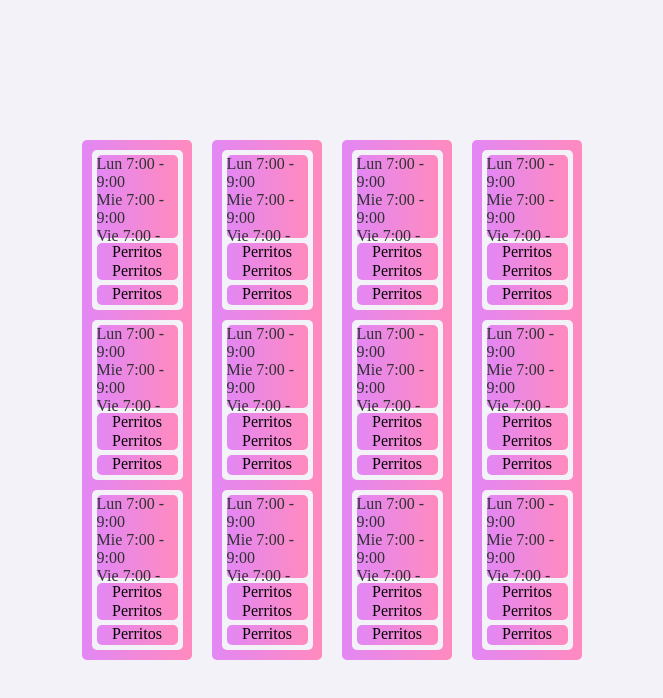
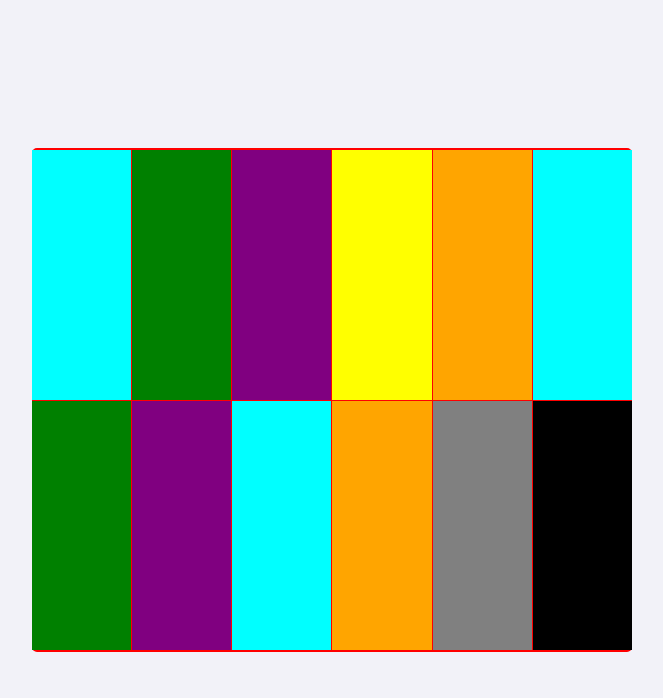
Before and after one commit to marcoale04/Schedule_organizer, a React (Vite) app in the folder front/: page /playground in a window 1280 px wide. Shown: the top 698 px of the page, without its empty margins (308-971 px from the left). Built offline with nearby package versions, Linux system fonts and the light colour scheme.

Commit message:
first try on schedule

```diff
--- a/front/src/Components/Carousel/Carousel.tsx
+++ b/front/src/Components/Carousel/Carousel.tsx
@@ -1,3 +1,4 @@
+import { useState } from "react";
 import "./carousel.css"
 
 interface Props {
@@ -6,14 +7,46 @@ interface Props {
 
 export const Carousel = (props: Props) => {
 
+    let [selected, setSelected] = useState(0)
+
     return(
         <>
-        <div className="carousel-container">
+        <div className={`carousel-container `}>
 
+            <div
+                style={{
+                    display: "flex",
+                    width: "100%",
+                    justifyContent: "center",
+                    alignItems:"center",
+                    gap: "15px",
+                    right: "0"
+
+                }}
+                className={`${true ? "perritos" : ""}`}
+            >
             {props.children?.map((item, index) => {
-                return item
+                return (
+                    <>
+                        <div
+                            key={index}
+                            style={{}}
+                            className={``}>
+                            {item}
+                        </div>
+
+                    </>
+                )
             })}
+            </div>
         </div>
+        <button
+            onClick={() => {
+                setSelected(selected++)
+            }}
+        >
+            perritos
+        </button>
         </>
     )
 }
--- a/front/src/Components/Carousel/carousel.css
+++ b/front/src/Components/Carousel/carousel.css
@@ -7,3 +7,13 @@
     align-items: center;
     overflow: scroll;
 }
+
+.perritos{
+    animation: ratones 1s linear forwards;
+}
+
+@keyframes ratones {
+    to{
+        transform: translateX(500px);
+    }
+}
--- /dev/null
+++ b/front/src/Components/Schedule/Schedule.tsx
@@ -0,0 +1,64 @@
+import "./schedule.css"
+
+interface Props {
+    days: Array<string>,
+    hours: Array<string>
+}
+
+export const Schedule = (props: Props) => {
+
+    let days = props.days;
+    let hours = props.hours;
+
+    return(
+        <>
+            <div className="schedule-container">
+                <div style={{background: "aqua", width: "100%"}}>
+
+                </div>
+                <div style={{background: "green", width: "100%"}}>
+
+                </div>
+                <div style={{background: "purple", width: "100%"}}>
+
+                </div>
+                <div style={{background: "yellow", width: "100%"}}>
+
+                </div>
+                <div style={{background: "orange", width: "100%"}}>
+
+                </div>
+                <div style={{background: "aqua", width: "100%"}}>
+
+                </div>
+                <div style={{background: "green", width: "100%"}}>
+
+                </div>
+                <div style={{background: "purple", width: "100%"}}>
+
+                </div>
+                <div style={{background: "aqua", width: "100%"}}>
+
+                </div>
+                <div style={{background: "orange", width: "100%"}}>
+
+                </div>
+                <div style={{background: "gray", width: "100%"}}>
+
+                </div>
+                <div style={{background: "black", width: "100%"}}>
+
+                </div>
+
+
+
+
+                {/* <div style={{ width: "100%", height: "100%"}}>
+
+                </div> */}
+
+
+            </div>
+        </>
+    )
+}
--- /dev/null
+++ b/front/src/Components/Schedule/schedule.css
@@ -0,0 +1,13 @@
+.schedule-container{
+
+    width: 600px;
+    height: 500px;
+    grid-template-columns: repeat(6, 1fr);
+    background: red;
+    position: relative;
+    display: grid;
+    margin: 0;
+    gap: 1px;
+    padding: 2px 0px 2px 0px;
+    border-radius: 5px;
+}
--- a/front/src/Pages/Playground/Playground.tsx
+++ b/front/src/Pages/Playground/Playground.tsx
@@ -1,6 +1,7 @@
 import { Carousel } from "../../Components/Carousel/Carousel"
 import { InfoCard } from "../../Components/InfoCard/InfoCard"
 import { MainCard } from "../../Components/MainCard/MainCard"
+import { Schedule } from "../../Components/Schedule/Schedule"
 
 export const Playground = () => {
 
@@ -15,7 +16,7 @@ export const Playground = () => {
                 justifyContent:"center",
                 alignItems:"center"
             }}>
-                <Carousel children={[
+                {/* <Carousel children={[
                     <MainCard
                         children={[
                             <InfoCard schedules={schedules}  />,
@@ -44,7 +45,8 @@ export const Playground = () => {
                             <InfoCard schedules={schedules}  />
                         ]}
                     />
-                ]}/>
+                ]}/> */}
+                <Schedule days={[""]} hours={[""]}/>
 
 
 
```
